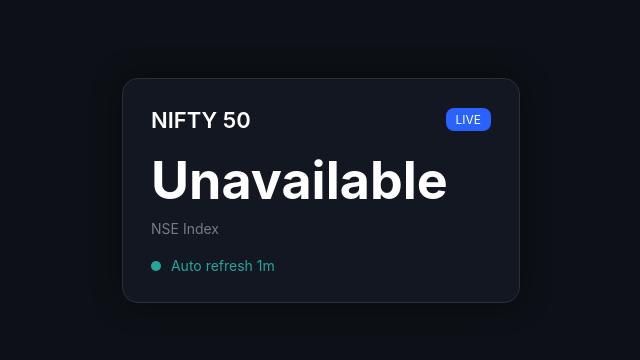
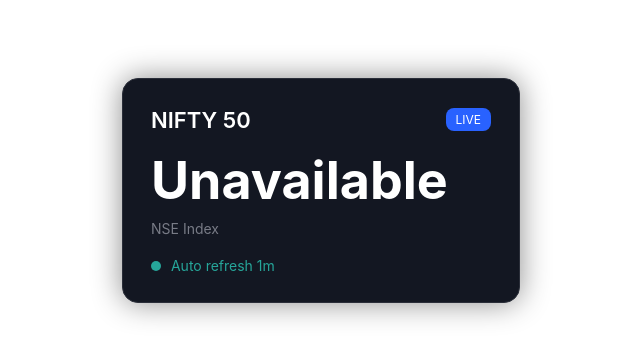
Before and after one commit to kirasparkleblade-cpu/nifty-dashboard, a plain HTML site: page index.html in a window 1280 px wide. Shown: the part 210-570 px from the top of the page, without its empty margins (319-959 px from the left). Drawn offline with Linux system fonts and the light colour scheme; no server answers.

Commit message:
index.html

```diff
--- a/index.html
+++ b/index.html
@@ -10,11 +10,20 @@
 
 <style>
 
-body {
+html, body {
 
     margin: 0;
 
-    background: #0d1117;
+    padding: 0;
+
+    background: transparent;
+
+    overflow: hidden;
+
+    font-family: -apple-system, BlinkMacSystemFont, sans-serif;
+}
+
+body {
 
     display: flex;
 
@@ -22,9 +31,7 @@
 
     align-items: center;
 
-    height: 100vh;
-
-    font-family: -apple-system, BlinkMacSystemFont, sans-serif;
+    min-height: 100vh;
 }
 
 .card {
```
